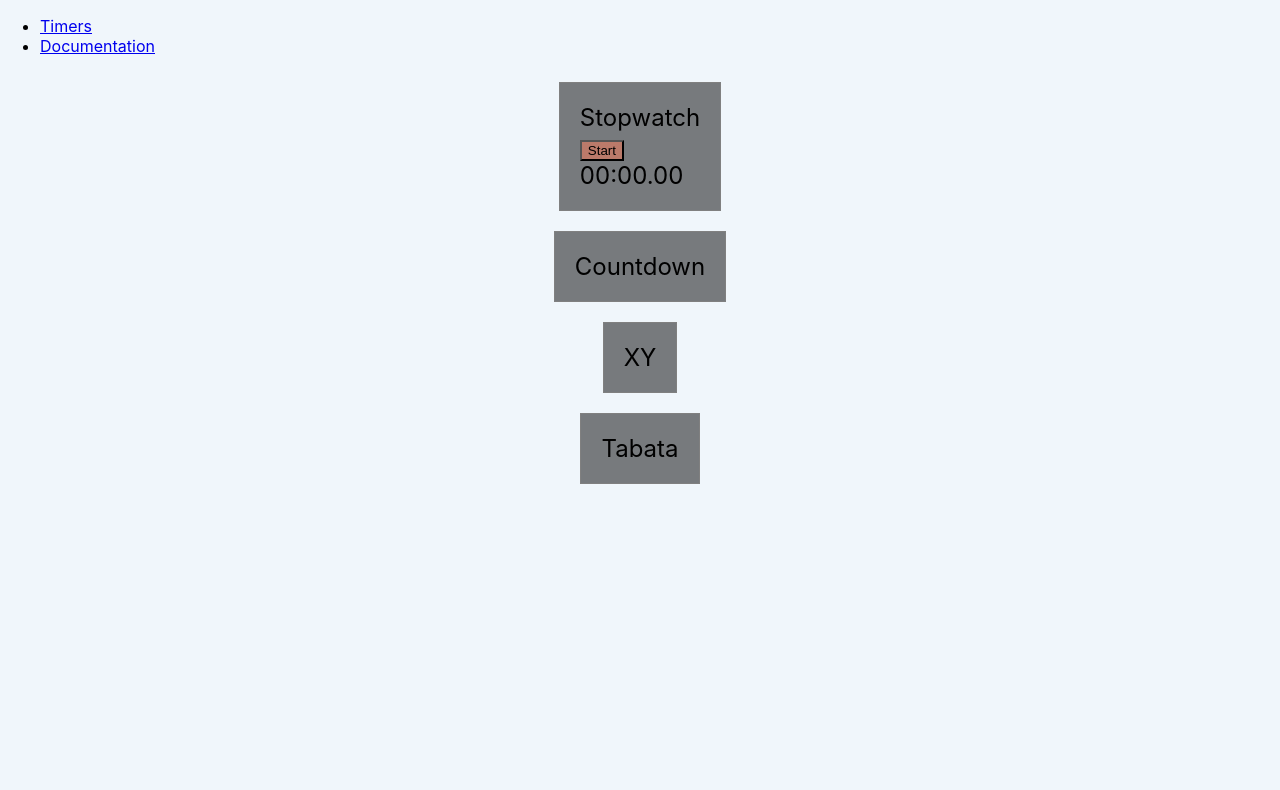
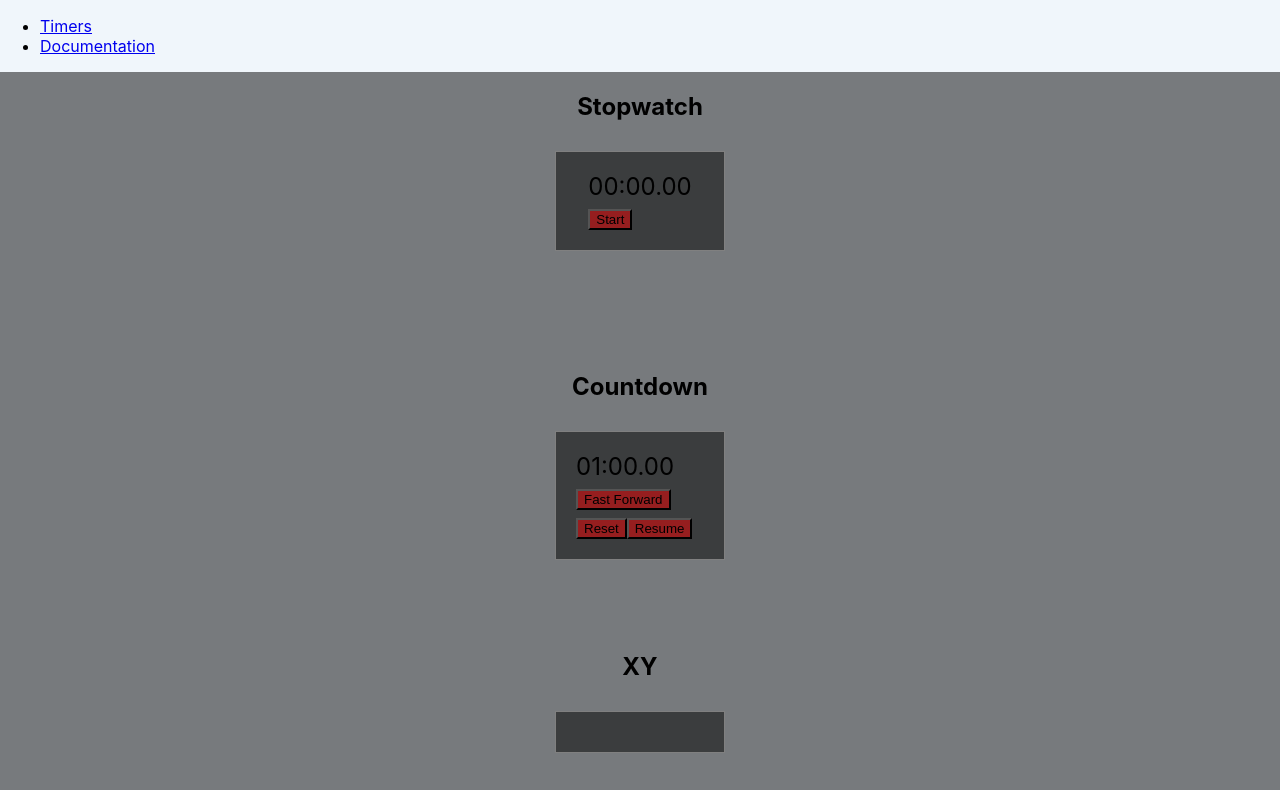
Before and after one commit to prof-tejera/assignment-1-cwelect1, a React (Create React App) app: page / in a window 1280 px wide. Shown: the top 790 px of the page. Built offline with nearby package versions, Linux system fonts and the light colour scheme.

Commit message:
Got Stopwatch functional

```diff
--- a/src/components/generic/Button.js
+++ b/src/components/generic/Button.js
@@ -4,19 +4,101 @@ import styled from "styled-components";
 /*TODO:
     1. Style button
 */
+
+const StartButton = styled.button`
+  background-color: rgba(241, 0, 0, .5);
+`;
+
+const ResetButton = styled.button`
+  background-color: rgba(241, 0, 0, .5);
+`;
+
+const PauseButton = styled.button`
+  background-color: rgba(241, 0, 0, .5);
+`;
+
+const FFButton = styled.button`
+  background-color: rgba(241, 0, 0, .5);
+`;
+
 const WrappedButton = styled.button`
   background-color: rgba(255, 122, 89, .5);
   cursor: pointer;
+  display: flex;
+  flex-direction: column;
+  align-items: center;
 }
 `;
 
+
 const Button = (props) => {
+  //console.log("isActive: " + props.isActive + " isPaused: " + props.isPaused + " time: " + props.time);
 
-  return (
-    <WrappedButton onClick={props.onClick}>
-      {props.text}
-    </WrappedButton>
-  );
+  if (!props.isActive && (props.isPaused || !props.isPaused) && props.time === 0) {
+    return (
+      <div>
+        <StartButton onClick={props.handleStart}>
+          Start
+        </StartButton>
+     </div>
+    );
+  }
+//  else if ((props.isActive && !props.isPaused && props.time > 0) || (props.isPaused && props.time > 0) && props.time === props.maxTime) {
+  else if (props.isActive && props.time === props.maxTime) { // Max Time reached or FF clicked.
+    return(
+      <div>
+      <ResetButton onClick={props.handleReset}>
+        Reset
+      </ResetButton>
+        <StartButton onClick={props.handleStart}>
+          Start
+        </StartButton>
+     </div>
+    );
+  }
+  else if ((props.isActive && !props.isPaused && props.time > 0) || (props.isPaused && props.time > 0)) {
+    return (
+      <div>
+        <FFButton onClick={props.handleFastForward}>
+          Fast Forward
+        </FFButton>
+        <ResetButton onClick={props.handleReset}>
+          Reset
+        </ResetButton>
+        <PauseButton onClick={props.handlePauseResume}>
+          {props.isPaused ? "Resume" : "Pause"}
+        </PauseButton>
+     </div>
+    );
+  }
 };
 
 export default Button;
+  /* Types of buttons
+  Start
+  Pause
+  Resume
+  Reset
+  Fast Forward
+
+  Initial State
+    Start button displayed
+    Display at intial state
+  Click Start
+    Start button becomes Pause
+    Reset and Fast Forward becomes active and displayed
+    Display is updated continuously with timer values
+  Click Pause
+    Timer stops at current increment
+    Pause button becomes Resume
+    Other buttons remain
+  Click Fast Forward
+    Display fast forwarded to max timevalue
+    Pause/Resume button removed
+    Reset remains
+  Click Reset
+    Pause/Resume becomes Start button
+    Reset buton removed
+    Fast Forward button removed
+    Display reset to initial values
+  */
--- a/src/components/timers/Countdown.js
+++ b/src/components/timers/Countdown.js
@@ -1,3 +1,66 @@
-const Countdown = () => null;
+// A timer that counts up to X amount of time (e.g. count up to 2 minutes and 30 seconds, starting at 0)
+import { useState, useEffect } from "react";
+import Panel from "../generic/Panel";
+import Button from "../generic/Button";
+
+const Countdown = () => {
+  const [isActive, setIsActive] = useState(false);
+  const [isPaused, setIsPaused] = useState(true);
+  const [time, setTime] = useState(60000);
+  const maxTime = 600000; // 10 minutes
+
+  useEffect(() => {
+    let interval = null;
+
+    if (isActive && isPaused === false) {
+      interval = setInterval(() => {
+        setTime((time) => time - 10 );
+      }, 10);
+    } else {
+      clearInterval(interval);
+    }
+    return () => {
+      clearInterval(interval);
+    };
+  }, [isActive, isPaused]);
+
+  const handleStart = () => {
+    setTime(0);
+    setIsActive(true);
+    setIsPaused(false);
+  };
+
+  const handlePauseResume = () => {
+    setIsPaused(!isPaused);
+    console.log("isPaused: " + isPaused)
+  };
+
+  const handleFastForward = () => {
+    setIsPaused(true);
+    setTime(maxTime);
+  };
+
+  const handleReset = () => {
+    setIsActive(false);
+    setTime(0);
+    //setIsFF(false);
+  };
+
+  return (
+    <div className="stop-watch">
+      <Panel time={time}></Panel>
+      <Button
+        time={time}
+        maxTime={maxTime}
+        isActive={isActive}
+        isPaused={isPaused}
+        handleStart={handleStart}
+        handlePauseResume={handlePauseResume}
+        handleFastForward={handleFastForward}
+        handleReset={handleReset}
+      />
+    </div>
+  );
+};
 
 export default Countdown;
--- a/src/components/timers/Stopwatch.js
+++ b/src/components/timers/Stopwatch.js
@@ -1,21 +1,20 @@
+// A timer that counts up to X amount of time (e.g. count up to 2 minutes and 30 seconds, starting at 0)
 import { useState, useEffect } from "react";
 import Panel from "../generic/Panel";
 import Button from "../generic/Button";
-//import Display from "../generic/Display";
 
 const Stopwatch = () => {
   const [isActive, setIsActive] = useState(false);
   const [isPaused, setIsPaused] = useState(true);
   const [time, setTime] = useState(0);
-  const [isRunning, setIsRunning] = useState(false);
-  const [btnText, setBtnText] = useState("Start");
+  const maxTime = 600000; // 10 minutes
 
   useEffect(() => {
     let interval = null;
 
     if (isActive && isPaused === false) {
       interval = setInterval(() => {
-        setTime((time) => time + 10);
+        setTime((time) => time + 10 );
       }, 10);
     } else {
       clearInterval(interval);
@@ -25,42 +24,43 @@ const Stopwatch = () => {
     };
   }, [isActive, isPaused]);
 
-  const handleClick = () => {
-    if (isRunning === false) {
-      setIsRunning(true);
-      setBtnText("Stop");
-      setIsActive(true);
-      setIsPaused(false);
-    } else {
-      setIsRunning(false);
-      setBtnText("Start");
-      setIsPaused(true);
-    }  };
+  const handleStart = () => {
+    setTime(0);
+    setIsActive(true);
+    setIsPaused(false);
+  };
+
+  const handlePauseResume = () => {
+    setIsPaused(!isPaused);
+    console.log("isPaused: " + isPaused)
+  };
+
+  const handleFastForward = () => {
+    setIsPaused(true);
+    setTime(maxTime);
+  };
+
+  const handleReset = () => {
+    setIsActive(false);
+    setTime(0);
+    //setIsFF(false);
+  };
 
   return (
     <div className="stop-watch">
+      <Panel time={time}></Panel>
       <Button
-        text={btnText}
-        onClick={() => handleClick()}
+        time={time}
+        maxTime={maxTime}
+        isActive={isActive}
+        isPaused={isPaused}
+        handleStart={handleStart}
+        handlePauseResume={handlePauseResume}
+        handleFastForward={handleFastForward}
+        handleReset={handleReset}
       />
-      <Panel time={time}/>
     </div>
   );
-  /*
-    return (
-    <Panel>
-      <Button
-        text={btnText}
-        onClick={() => handleClick()}
-      />
-      <Panel>{time}</Panel>
-    </Panel>
-  );
-  */
 };
 
-const start = () => {
-
-}
-
 export default Stopwatch;
--- a/src/index.css
+++ b/src/index.css
@@ -5,6 +5,7 @@ body {
     sans-serif;
   -webkit-font-smoothing: antialiased;
   -moz-osx-font-smoothing: grayscale;
+  background-color: rgba(214, 34, 34, 0.5);
 }
 
 code {
--- a/src/views/TimersView.js
+++ b/src/views/TimersView.js
@@ -6,9 +6,10 @@ import Countdown from "../components/timers/Countdown";
 import XY from "../components/timers/XY";
 import Tabata from "../components/timers/Tabata";
 
-const Timers = styled.div`
-  height: 85vh;
+const Timers = styled.section`
+  height: 35vh;
   width: 100vw;
+  background-color: rgba(0, 0, 0, .5);
   display: flex;
   flex-direction: column;
   align-items: center;
@@ -20,7 +21,9 @@ const Timer = styled.div`
   margin: 10px;
   font-size: 1.5rem;
   background-color: rgba(0, 0, 0, .5);
-
+  width: 10vw;
+  display: flex;
+  flex-direction: column;
   align-items: center;
 `;
 
@@ -35,13 +38,14 @@ const TimersView = () => {
   ];
 
   return (
+    timers.map((timer) => (
     <Timers>
-      {timers.map((timer) => (
+        <h2>{timer.title}</h2>
         <Timer key={`timer-${timer.title}`}>
-          <TimerTitle>{timer.title}{timer.C}</TimerTitle>
+          {timer.C}
         </Timer>
-      ))}
     </Timers>
+    ))
   );
 };
 
```
